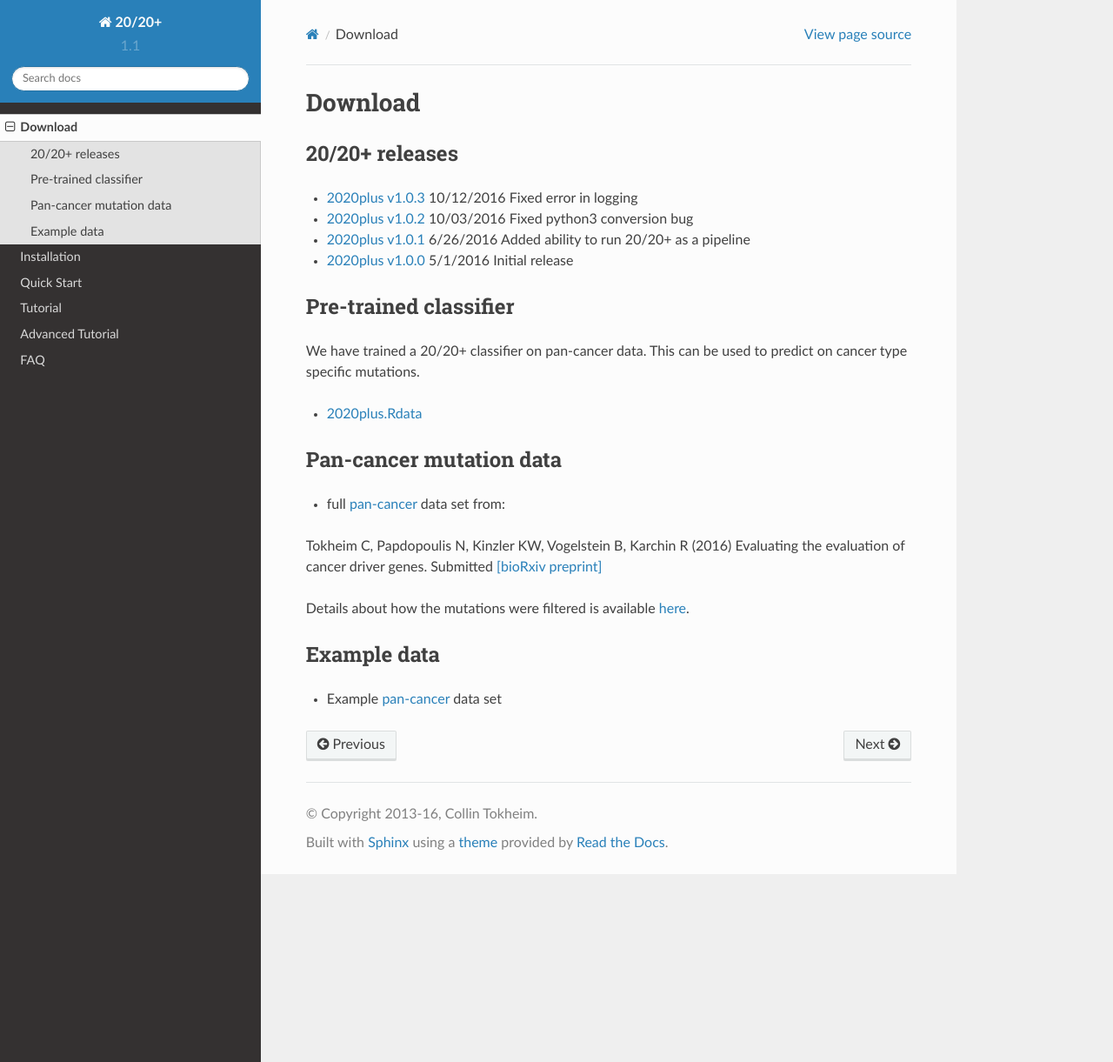
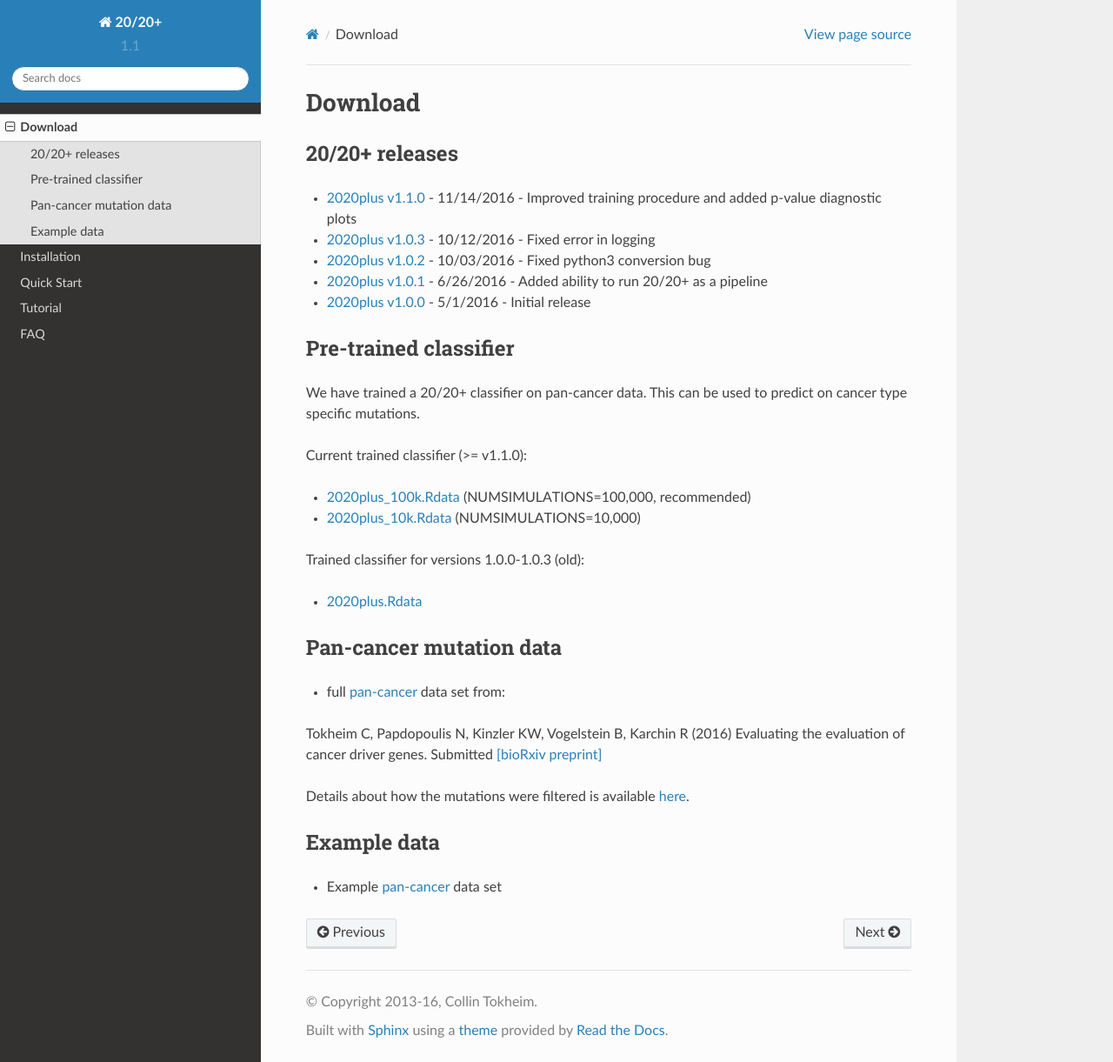
Before and after one commit to KarchinLab/2020plus, a Sphinx documentation site: the page built from doc/download.rst, in a window 1280 px wide and 1221 px high. Shown: the whole window at 87% size. Built offline with Sphinx 7.4.7 and the Read the Docs theme 2.0.0, drawn with Linux system fonts in a browser that asks for light colours.

Commit message:
Updated docs

```diff
--- a/doc/download.rst
+++ b/doc/download.rst
@@ -1,18 +1,28 @@
+.. _download-ref:
+
 Download
 ========
 
 20/20+ releases
 ---------------
 
-* `2020plus v1.0.3 <https://github.com/KarchinLab/2020plus/archive/v1.0.3.tar.gz>`_ 10/12/2016 Fixed error in logging
-* `2020plus v1.0.2 <https://github.com/KarchinLab/2020plus/archive/v1.0.2.tar.gz>`_ 10/03/2016 Fixed python3 conversion bug
-* `2020plus v1.0.1 <https://github.com/KarchinLab/2020plus/archive/v1.0.1.tar.gz>`_ 6/26/2016 Added ability to run 20/20+ as a pipeline
-* `2020plus v1.0.0 <https://github.com/KarchinLab/2020plus/archive/v1.0.0.tar.gz>`_ 5/1/2016 Initial release
+* `2020plus v1.1.0 <https://github.com/KarchinLab/2020plus/archive/v1.1.0.tar.gz>`_ - 11/14/2016 - Improved training procedure and added p-value diagnostic plots
+* `2020plus v1.0.3 <https://github.com/KarchinLab/2020plus/archive/v1.0.3.tar.gz>`_ - 10/12/2016 - Fixed error in logging
+* `2020plus v1.0.2 <https://github.com/KarchinLab/2020plus/archive/v1.0.2.tar.gz>`_ - 10/03/2016 - Fixed python3 conversion bug
+* `2020plus v1.0.1 <https://github.com/KarchinLab/2020plus/archive/v1.0.1.tar.gz>`_ - 6/26/2016 - Added ability to run 20/20+ as a pipeline
+* `2020plus v1.0.0 <https://github.com/KarchinLab/2020plus/archive/v1.0.0.tar.gz>`_ - 5/1/2016 - Initial release
 
 Pre-trained classifier
 ----------------------
 
 We have trained a 20/20+ classifier on pan-cancer data. This can be used to predict on cancer type specific mutations.
+
+Current trained classifier (>= v1.1.0):
+
+* `2020plus_100k.Rdata <http://karchinlab.org/data/2020+/2020plus_100k.Rdata>`_ (NUMSIMULATIONS=100,000, recommended)
+* `2020plus_10k.Rdata <http://karchinlab.org/data/2020+/2020plus_10k.Rdata>`_ (NUMSIMULATIONS=10,000)
+
+Trained classifier for versions 1.0.0-1.0.3 (old):
 
 * `2020plus.Rdata <http://karchinlab.org/data/2020+/2020plus.Rdata>`_
 
--- a/doc/index.rst
+++ b/doc/index.rst
@@ -26,12 +26,12 @@
    installation
    quickstart
    tutorial
-   advanced_tutorial
    faq
 
 Releases
 --------
 
+* `2020plus v1.1.0 <https://github.com/KarchinLab/2020plus/archive/v1.1.0.tar.gz>`_ - 11/14/2016 - Improved training procedure and added p-value diagnostic plots
 * `2020plus v1.0.3 <https://github.com/KarchinLab/2020plus/archive/v1.0.3.tar.gz>`_ - 10/12/2016 - Fixed error in logging
 * `2020plus v1.0.2 <https://github.com/KarchinLab/2020plus/archive/v1.0.2.tar.gz>`_ - 10/03/2016 - Fixed python3 conversion bug
 * `2020plus v1.0.1 <https://github.com/KarchinLab/2020plus/archive/v1.0.1.tar.gz>`_ - 6/26/2016 - Added ability to run 20/20+ as a pipeline
```
Also changed, not shown: doc/tutorial.rst (+17 -9 lines).
